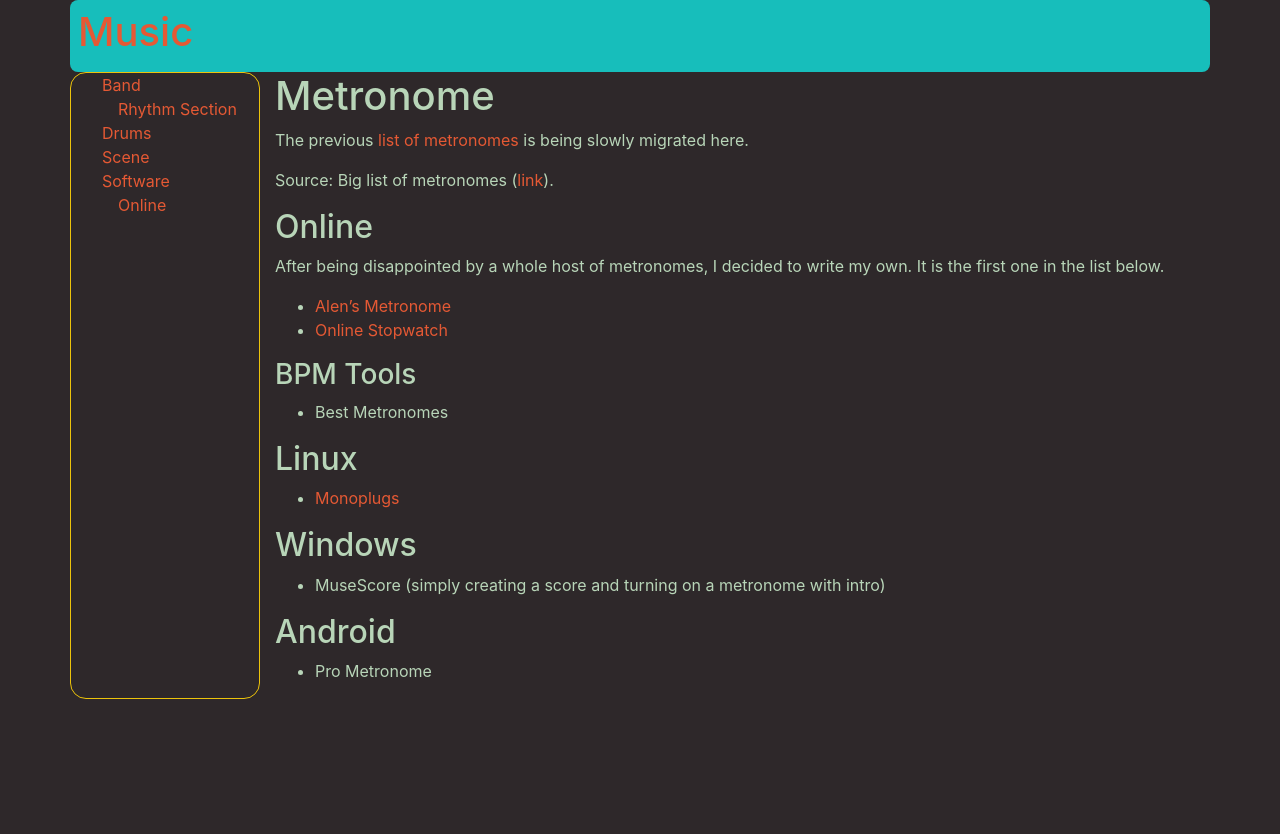
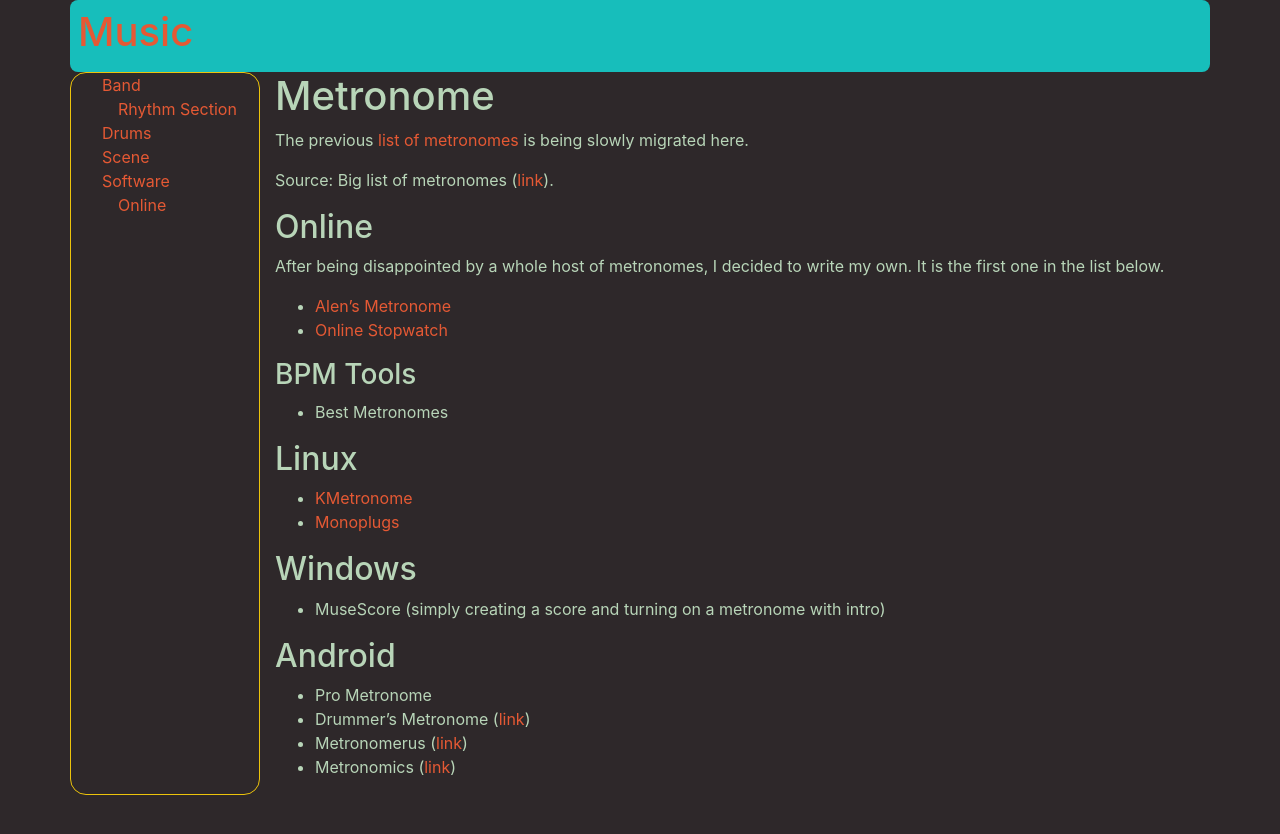
Before and after one commit to MisterY/music-site, a Jekyll site: the page built from software/metronome.md, in a window 1280 px wide. Shown: the top 834 px of the page. Built offline with Jekyll 4.4.1, drawn with Linux system fonts in a browser that asks for light colours; nearby versions of some CDN libraries; our own code applies the rules of GitHub Pages for plain Markdown files.

Commit message:
adding kmetronome, migrating Android section of metronomes

```diff
--- a/software/metronome.md
+++ b/software/metronome.md
@@ -17,6 +17,7 @@ After being disappointed by a whole host of metronomes, I decided to write my ow
 
 ## Linux
 
+- [KMetronome](http://kmetronome.sourceforge.net/)
 - [Monoplugs](http://monoplugs.com/forum/viewtopic.php?t=958)
 
 ## Windows
@@ -26,3 +27,6 @@ After being disappointed by a whole host of metronomes, I decided to write my ow
 ## Android
 
 - Pro Metronome
+- Drummer's Metronome ([link](https://play.google.com/store/apps/details?id=de.stefanpledl.drummersmetronome))
+- Metronomerus ([link](https://play.google.com/store/apps/details?id=mh.knoedelbart.metronomerous))
+- Metronomics ([link](http://metronomicsapp.com/))
```
Also changed, not shown: software/index.md (+1 -0 lines).
